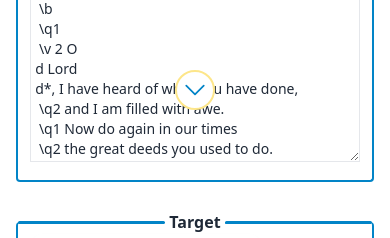
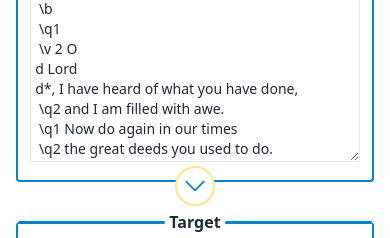
Before and after one commit to Bridgeconn/usfm-grammar-online, a React (Vite) app in the folder web-app-v3/: page / in a window 390 px wide. Shown: the part 314-552 px from the top of the page. Built offline with nearby package versions, Linux system fonts and the light colour scheme.

Commit message:
button position fixed

```diff
--- a/web-app-v3/src/MainPage.jsx
+++ b/web-app-v3/src/MainPage.jsx
@@ -423,7 +423,7 @@ export default function MainPage() {
 							</div>
 
 							<div
-								className="absolute block md:hidden top-96 inset-x-10 tooltip  w-16 m-auto"
+								className="relative block md:hidden tooltip bottom-4 w-16 m-auto"
 								data-tip="Process Data">
 								<button
 									className="md:inline-flex text-sm justify-center  items-center  border-2 border-amber-200 hover:border-sky-800 rounded-full bg-white text-sky-600 hover:text-sky-800  focus:outline-none focus-visible:ring-2 focus-visible:ring-white/75 w-10 h-10 p-1 "
@@ -445,7 +445,7 @@ export default function MainPage() {
 								</button>
 							</div>
 
-							<div className="p-2 border-2 relative min-w-64 border-t-0 border-sky-600 w-11/12 ml-auto mr-auto mt-10 md:mt-0 md:w-3/6 rounded overflow-visible">
+							<div className="p-2 border-2 relative min-w-64 border-t-0 border-sky-600 w-11/12 ml-auto mr-auto md:mt-0 md:w-3/6 rounded overflow-visible">
 								<div className="flex absolute w-full -top-3 left-0 right-0 items-center">
 									<span className="block border-t border-sky-600 border-2 rounded  flex-1"></span>
 									<h2 className="mx-1 font-bold">Target</h2>
```
